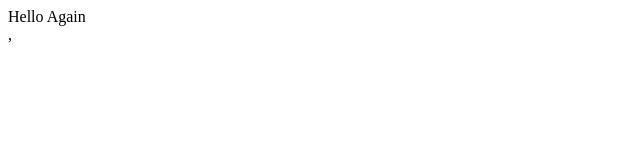
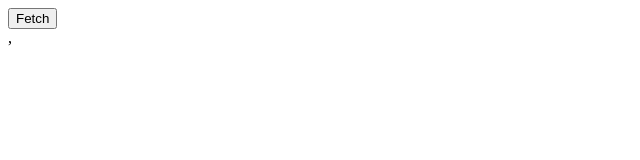
Before and after one commit to lacrivella/typescript-react, a React (Create React App) app: page / in a window 1280 px wide. Shown: the top 160 px of the page, without its empty margins (0-640 px from the left). Built offline with nearby package versions, Linux system fonts and the light colour scheme.

Commit message:
added a button that when clicked can render a list of todo titles

```diff
--- a/src/components/App.tsx
+++ b/src/components/App.tsx
@@ -9,8 +9,23 @@ interface AppProps {
 }
 
 class _App extends React.Component<AppProps> {
+  onButtonClick = (): void => {
+    this.props.fetchTodos();
+  };
+
+  renderList(): JSX.Element[] {
+    return this.props.todos.map((todo: Todo) => {
+      return <ul><li key={todo.id}>{todo.title}</li></ul>;
+    });
+  }
+
   render() {
-    return <div>Hello Again</div>;
+    return (
+      <div>
+        <button onClick={this.onButtonClick}>Fetch</button>
+        {this.renderList()}
+      </div>
+    );
   }
 }
 
```
